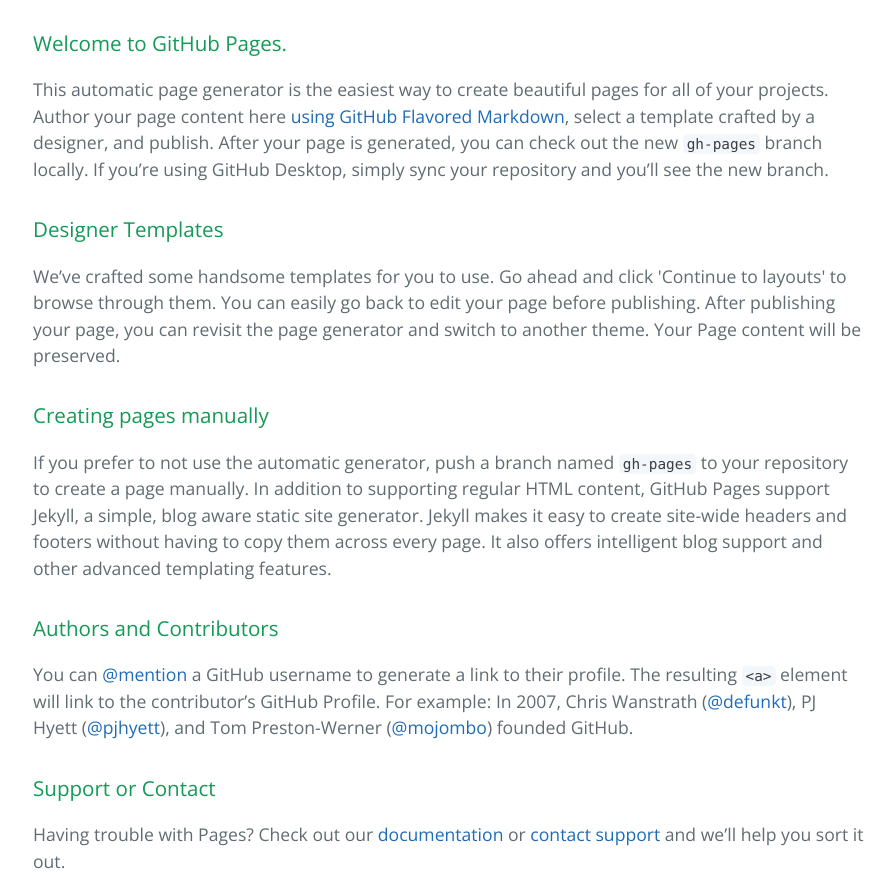
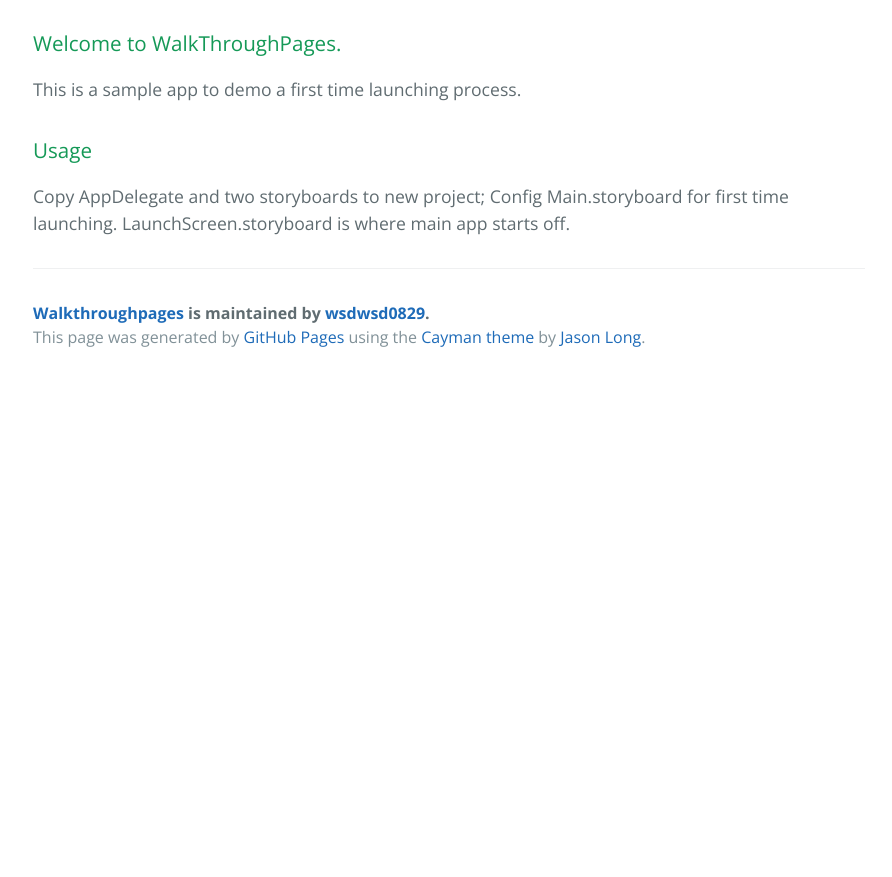
Before and after one commit to wsdwsd0829/WalkThroughPages, a plain HTML site: page index.html in a window 1280 px wide. Shown: the part 340-1217 px from the top of the page, without its empty margins (191-1083 px from the left). After the commit the page ends 800 px from the top, so only its background shows below. Drawn offline with nearby package versions, Linux system fonts and the light colour scheme.

```diff
--- a/index.html
+++ b/index.html
@@ -20,29 +20,15 @@
 
     <section class="main-content">
       <h3>
-<a id="welcome-to-github-pages" class="anchor" href="#welcome-to-github-pages" aria-hidden="true"><span aria-hidden="true" class="octicon octicon-link"></span></a>Welcome to GitHub Pages.</h3>
+<a id="welcome-to-walkthroughpages" class="anchor" href="#welcome-to-walkthroughpages" aria-hidden="true"><span aria-hidden="true" class="octicon octicon-link"></span></a>Welcome to WalkThroughPages.</h3>
 
-<p>This automatic page generator is the easiest way to create beautiful pages for all of your projects. Author your page content here <a href="https://guides.github.com/features/mastering-markdown/">using GitHub Flavored Markdown</a>, select a template crafted by a designer, and publish. After your page is generated, you can check out the new <code>gh-pages</code> branch locally. If you’re using GitHub Desktop, simply sync your repository and you’ll see the new branch.</p>
+<p>This is a sample app to demo a first time launching process. </p>
 
 <h3>
-<a id="designer-templates" class="anchor" href="#designer-templates" aria-hidden="true"><span aria-hidden="true" class="octicon octicon-link"></span></a>Designer Templates</h3>
+<a id="usage" class="anchor" href="#usage" aria-hidden="true"><span aria-hidden="true" class="octicon octicon-link"></span></a>Usage</h3>
 
-<p>We’ve crafted some handsome templates for you to use. Go ahead and click 'Continue to layouts' to browse through them. You can easily go back to edit your page before publishing. After publishing your page, you can revisit the page generator and switch to another theme. Your Page content will be preserved.</p>
-
-<h3>
-<a id="creating-pages-manually" class="anchor" href="#creating-pages-manually" aria-hidden="true"><span aria-hidden="true" class="octicon octicon-link"></span></a>Creating pages manually</h3>
-
-<p>If you prefer to not use the automatic generator, push a branch named <code>gh-pages</code> to your repository to create a page manually. In addition to supporting regular HTML content, GitHub Pages support Jekyll, a simple, blog aware static site generator. Jekyll makes it easy to create site-wide headers and footers without having to copy them across every page. It also offers intelligent blog support and other advanced templating features.</p>
-
-<h3>
-<a id="authors-and-contributors" class="anchor" href="#authors-and-contributors" aria-hidden="true"><span aria-hidden="true" class="octicon octicon-link"></span></a>Authors and Contributors</h3>
-
-<p>You can <a href="https://help.github.com/articles/basic-writing-and-formatting-syntax/#mentioning-users-and-teams" class="user-mention">@mention</a> a GitHub username to generate a link to their profile. The resulting <code>&lt;a&gt;</code> element will link to the contributor’s GitHub Profile. For example: In 2007, Chris Wanstrath (<a href="https://github.com/defunkt" class="user-mention">@defunkt</a>), PJ Hyett (<a href="https://github.com/pjhyett" class="user-mention">@pjhyett</a>), and Tom Preston-Werner (<a href="https://github.com/mojombo" class="user-mention">@mojombo</a>) founded GitHub.</p>
-
-<h3>
-<a id="support-or-contact" class="anchor" href="#support-or-contact" aria-hidden="true"><span aria-hidden="true" class="octicon octicon-link"></span></a>Support or Contact</h3>
-
-<p>Having trouble with Pages? Check out our <a href="https://help.github.com/pages">documentation</a> or <a href="https://github.com/contact">contact support</a> and we’ll help you sort it out.</p>
+<p>Copy AppDelegate and two storyboards to new project; Config Main.storyboard for first time launching.
+LaunchScreen.storyboard is where main app starts off.</p>
 
       <footer class="site-footer">
         <span class="site-footer-owner"><a href="https://github.com/wsdwsd0829/WalkThroughPages">Walkthroughpages</a> is maintained by <a href="https://github.com/wsdwsd0829">wsdwsd0829</a>.</span>
```
Also changed, not shown: params.json (+1 -1 lines).
